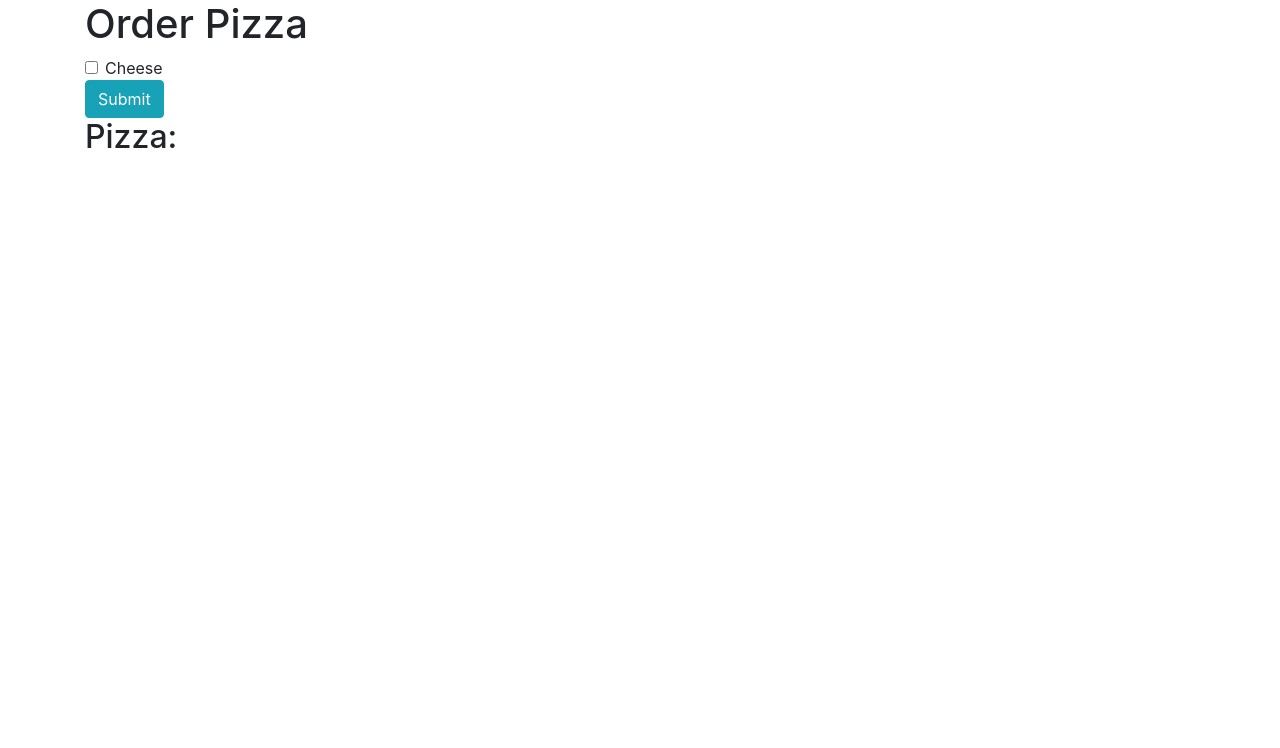
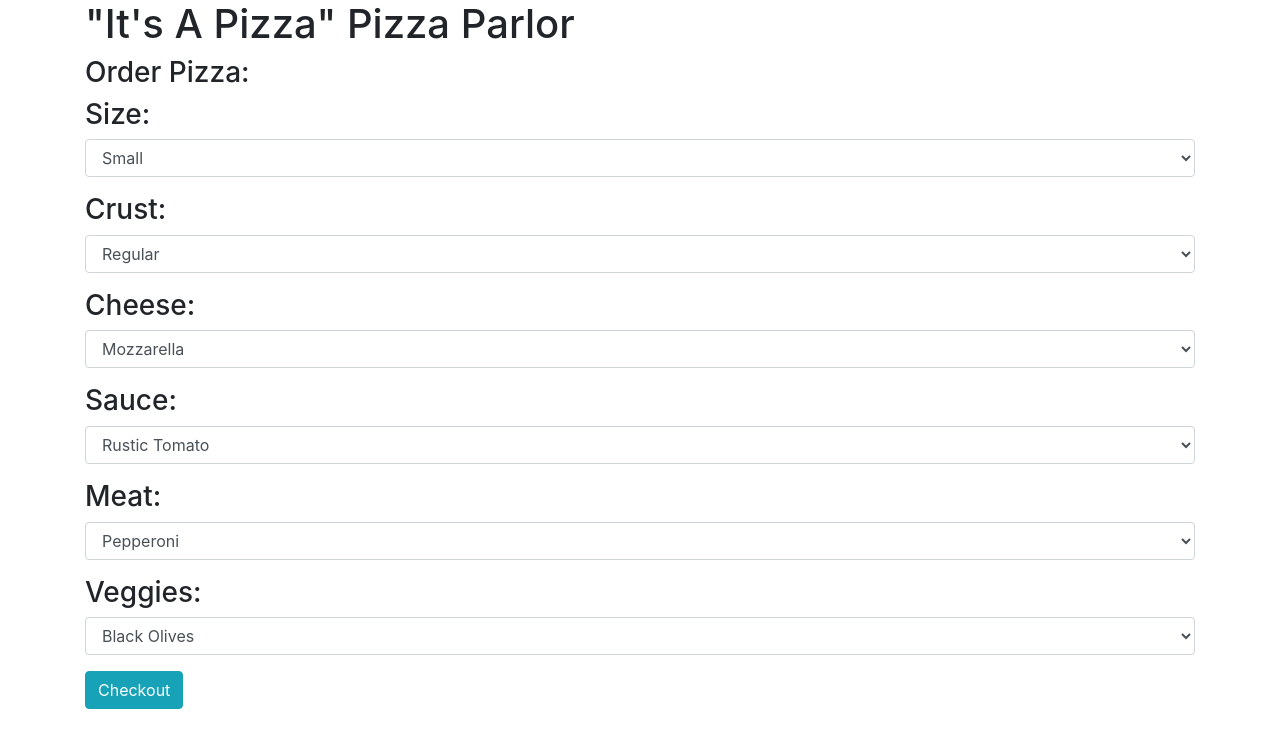
Before and after one commit to aaronakbarimort/pizza, a plain HTML site: page index.html in a window 1280 px wide. Drawn offline with Linux system fonts and the light colour scheme.

Commit message:
display cost of pizza based on size

```diff
--- a/index.html
+++ b/index.html
@@ -10,21 +10,58 @@
   </head>
   <body>
     <div class="container">
-      <h1>Order Pizza</h1>
+      <h1>"It's A Pizza" Pizza Parlor</h1>
+      <h3>Order Pizza:</h3>
       <div class="row">
         <div class="col-md">
           <form id="pizzaForm">
-            <div class="form-check">
-              <input type="checkbox" class="form-check-input" id="cheeseTopping" value="Cheese">
-              <label class="form-check-label" for="cheeseTopping">Cheese</label>
+            <div class="form-group">
+              <h3>Size:</h3>
+              <select class="form-control" id="size">
+                <option value="5">Small</option>
+                <option value="10">Large</option>
+              </select>
             </div>
-            <button type="submit" class="btn btn-info">Submit</button>
+            <div class="form-group">
+              <h3>Crust:</h3>
+              <select class="form-control" id="crust">
+                <option value="0">Regular</option>
+                <option value="0">Thin</option>
+              </select>
+            </div>
+            <div class="form-group">
+              <h3>Cheese:</h3>
+              <select class="form-control" id="cheese">
+                <option value="0">Mozzarella</option>
+                <option value="2">Cashew (Vegan)</option>
+              </select>
+            </div>
+            <div class="form-group">
+              <h3>Sauce:</h3>
+              <select class="form-control" id="sauce">
+                <option value="0">Rustic Tomato</option>
+                <option value="2">Creamy Garlic</option>
+              </select>
+            </div>
+            <div class="form-group">
+              <h3>Meat:</h3>
+              <select class="form-control" id="meat">
+                <option value="2">Pepperoni</option>
+                <option value="2">Shredded Chicken</option>
+              </select>
+            </div>
+            <div class="form-group">
+              <h3>Veggies:</h3>
+              <select class="form-control" id="veggie">
+                <option value="1">Black Olives</option>
+                <option value="1">Mushrooms</option>
+              </select>
+            </div>
+            <button type="submit" class="btn btn-info">Checkout</button>
           </form>
+          <div id="pizzaOrder">
 
-            <h2>Pizza:</h2>
-            <ul id="pizzaList">
-
-            </ul>
+          </div>
         </div>
       </div>
     </div>
--- a/js/scripts.js
+++ b/js/scripts.js
@@ -1,11 +1,5 @@
 // Business Logic
-function Pizza(topping1) {
-  this.cheese = topping1;
-}
 
-Pizza.prototype.pizzaOrder = function () {
-  return this.cheese;
-};
 
 
 // User Interface Logic
@@ -13,8 +7,8 @@ $(document).ready(function() {
   $("form#pizzaForm").submit(function(event) {
     event.preventDefault();
 
-    var inputCheese = $("input#cheeseTopping").val();
-    var newPizza = new Pizza(inputCheese);
-    $("ul#pizzaList").append("<li>" + newPizza.pizzaOrder() + "</li>");
+    var size = parseInt($("#size").val());
+
+    $("#pizzaOrder").text(size);
   });
 });
```
Also changed, not shown: 1 other file.
